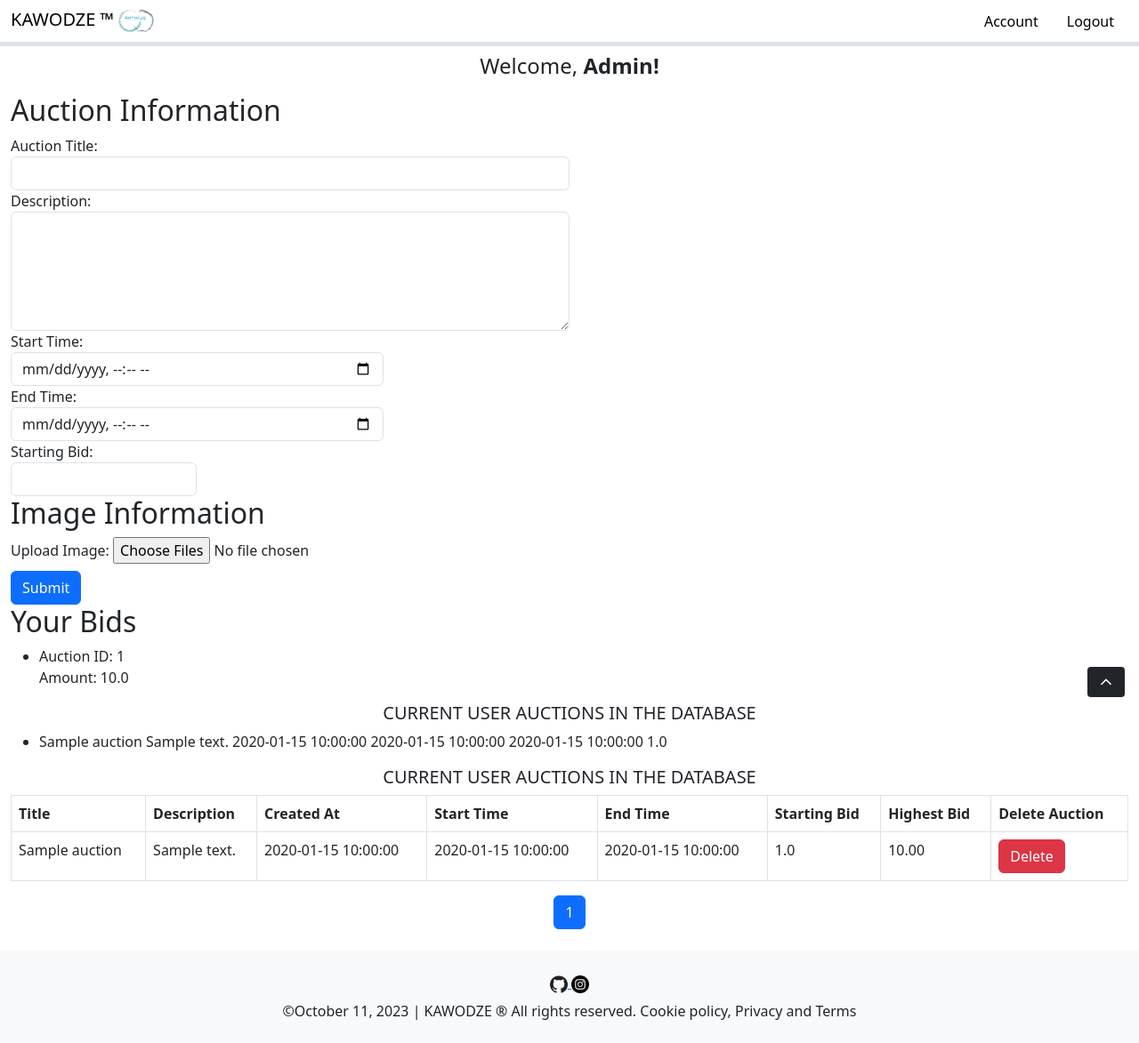
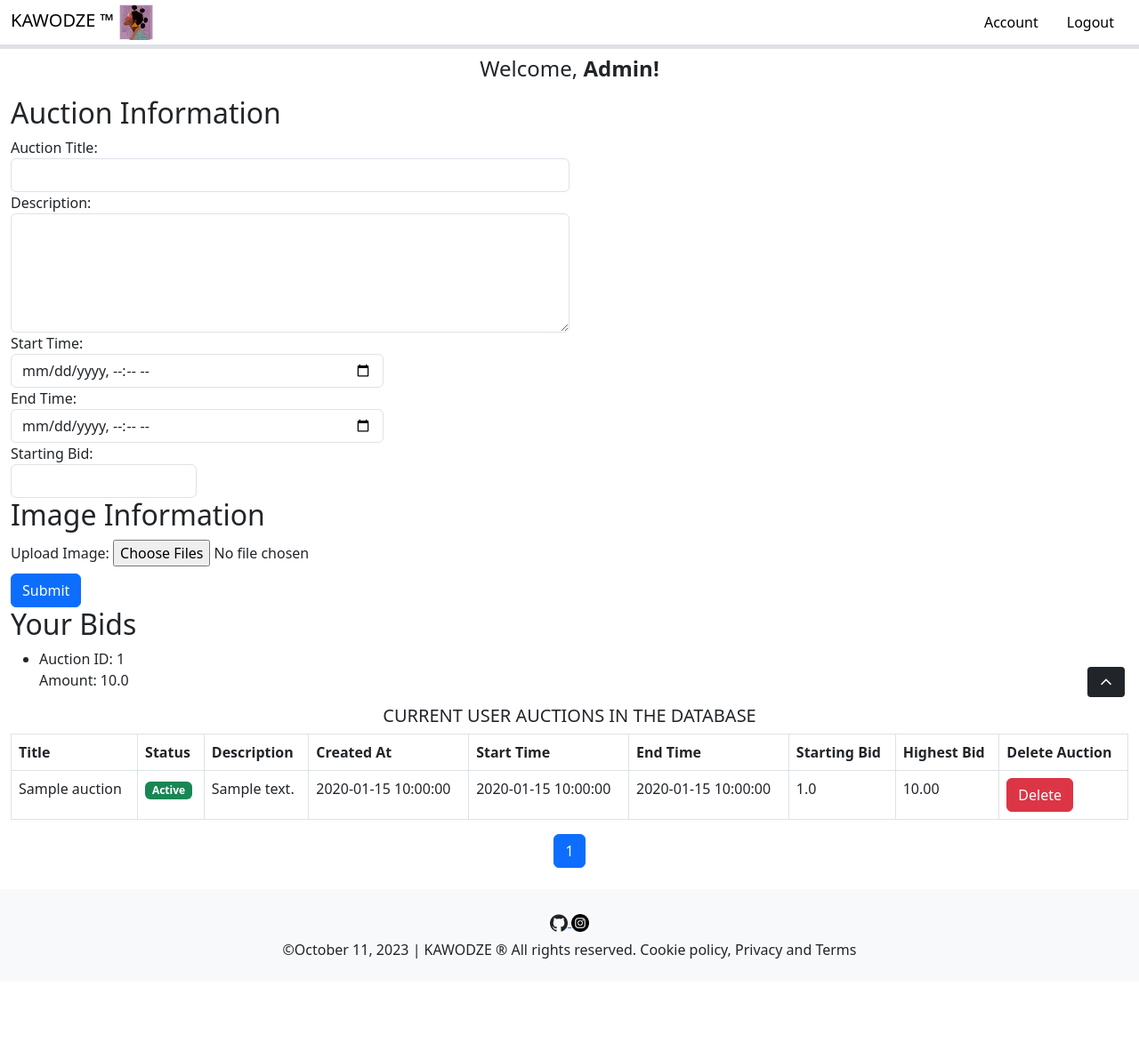
Before and after one commit to Pizzosta/AuctionWebsite, a Flask app: page /user-admin in a window 1280 px wide. Shown: the whole page at 89% size. After the commit the page ends 1078 px from the top, so only its background shows below. Run offline with Flask 3, Linux system fonts and the light colour scheme; a user stored in the database is signed in; tables that the repository leaves empty hold one stand-in row (values such as "Sample post"); parts of the project's set-up code (start-up, migrations or seed data) failed here and were passed over; some libraries are stand-ins or nearby versions.

Commit message:
Only active auctions on homepage

```diff
--- a/webflask/__init__.py
+++ b/webflask/__init__.py
@@ -51,7 +51,7 @@ def create_app():
                 id='mark_expired_auctions_job',
                 func=mark_expired_auctions_as_deleted,
                 trigger='interval',
-                minutes=30
+                minutes=5
             )
 
     # Create the 'uploads' directory if it doesn't exist
--- a/webflask/templates/base.html
+++ b/webflask/templates/base.html
@@ -6,7 +6,7 @@
     <meta name="viewport" content="width=device-width, initial-scale=1">
     <meta name="description" content="Auction services">
     <meta name="author" content="Pizzosta">
-    <link rel="icon" type="image/x-icon" href="{{ url_for('static', filename='images/projectartimuslogo.png') }}">
+    <link rel="icon" type="image/x-icon" href="{{ url_for('static', filename='images/vector.png') }}">
     <link rel="stylesheet" type="text/css" href="{{ url_for('static', filename='styles/style.css') }}">
     <link rel="stylesheet"
         href="https://fonts.googleapis.com/css2?family=Material+Symbols+Outlined:opsz,wght,FILL,GRAD@20..48,100..700,0..1,-50..200">
@@ -27,7 +27,7 @@
         <div class="container-fluid">
             <a class="navbar-brand hover-blue" href="/">
                 KAWODZE &TRADE;
-                <img src="{{ url_for('static', filename='images/projectartimuslogo.png') }}" alt="Project-Artimus Logo"
+                <img src="{{ url_for('static', filename='images/vector.jpg') }}" alt="Project-Artimus Logo"
                     style="width:40px;">
             </a>
             {% if user.is_authenticated %}
--- a/webflask/templates/user_admin.html
+++ b/webflask/templates/user_admin.html
@@ -61,28 +61,14 @@
         {% endfor %}
     </ul>
 </div>
-<div>
-    <h5 class="text-center">CURRENT USER AUCTIONS IN THE DATABASE</h5>
-    <ul class="list">
-        {% for auction in user_auctions %}
-        <li>
-            {{ auction.title }}
-            {{ auction.description }}
-            {{ auction.created_at }}
-            {{ auction.start_time }}
-            {{ auction.end_time }}
-            {{ auction.starting_bid }}
 
-        </li>
-        {% endfor %}
-    </ul>
-</div>
 <div>
     <h5 class="text-center">CURRENT USER AUCTIONS IN THE DATABASE</h5>
     <table class="table table-bordered">
         <thead>
             <tr>
                 <th>Title</th>
+                <th>Status</th>
                 <th>Description</th>
                 <th>Created At</th>
                 <th>Start Time</th>
@@ -97,6 +83,13 @@
 
             <tr id="auction-row-{{ auction.id }}">
                 <td>{{ auction.title }}</td>
+                <td>
+                    {% if not auction.deleted %}
+                    <span class="badge bg-success">Active</span>
+                    {% else %}
+                    <span class="badge bg-danger">Inactive</span>
+                    {% endif %}
+                </td>
                 <td>{{ auction.description }}</td>
                 <td>{{ auction.created_at }}</td>
                 <td>{{ auction.start_time }}</td>
--- a/webflask/views.py
+++ b/webflask/views.py
@@ -52,18 +52,12 @@ def mark_expired_auctions_as_deleted():
 def home_page():
     show_search = False
     show_div = True  # Set the value of show_div
-    all_auctions = Auction.query.all()  # Fetch all auctions from all users
+    all_auctions = Auction.query.filter(Auction.deleted == False).all()  # Fetch all auctions from all users
     last_bids = []  # Initialize last_bids as an empty list
     top_bids = []
 
     # if not current_user.is_anonymous:
     if current_user.is_authenticated:
-        # Create a subquery to find the maximum bid amount per auction
-        # subquery = db.session.query(
-        # Bid.auction_id.label('auction_id'),
-        # func.max(Bid.amount).label('max_bid')
-        # ).group_by(Bid.auction_id).subquery()
-
         # Subquery to find the maximum bid amount per auction
         # user who placed the maximum bid for each auction
         max_bid_users_subquery = db.session.query(
```
Also changed, not shown: webflask/templates/admin.html (+9 -42 lines), webflask/static/images/uploads/eye_1.png (added), webflask/static/images/uploads/fan.png (added), webflask/static/images/uploads/scream.jpg (added).
